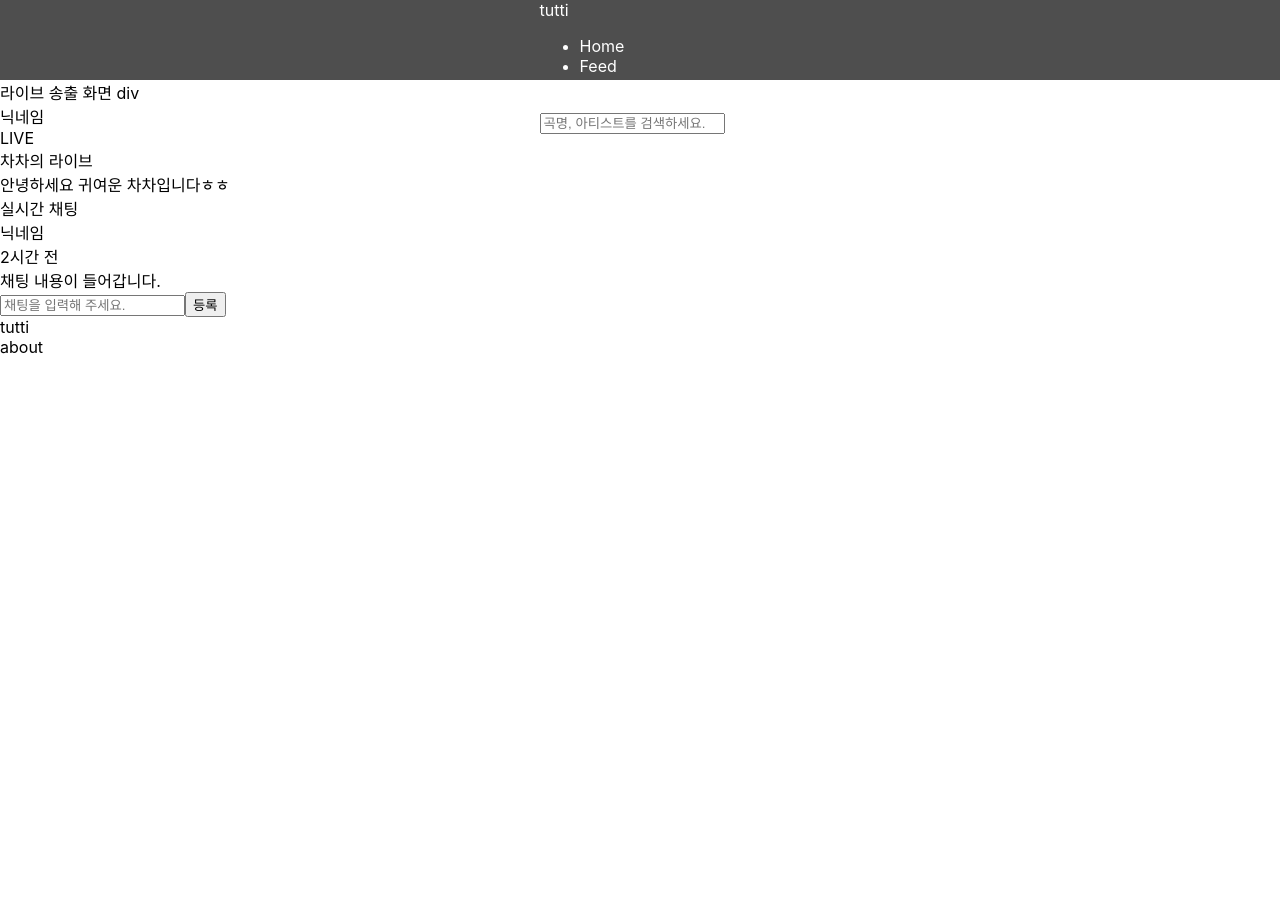
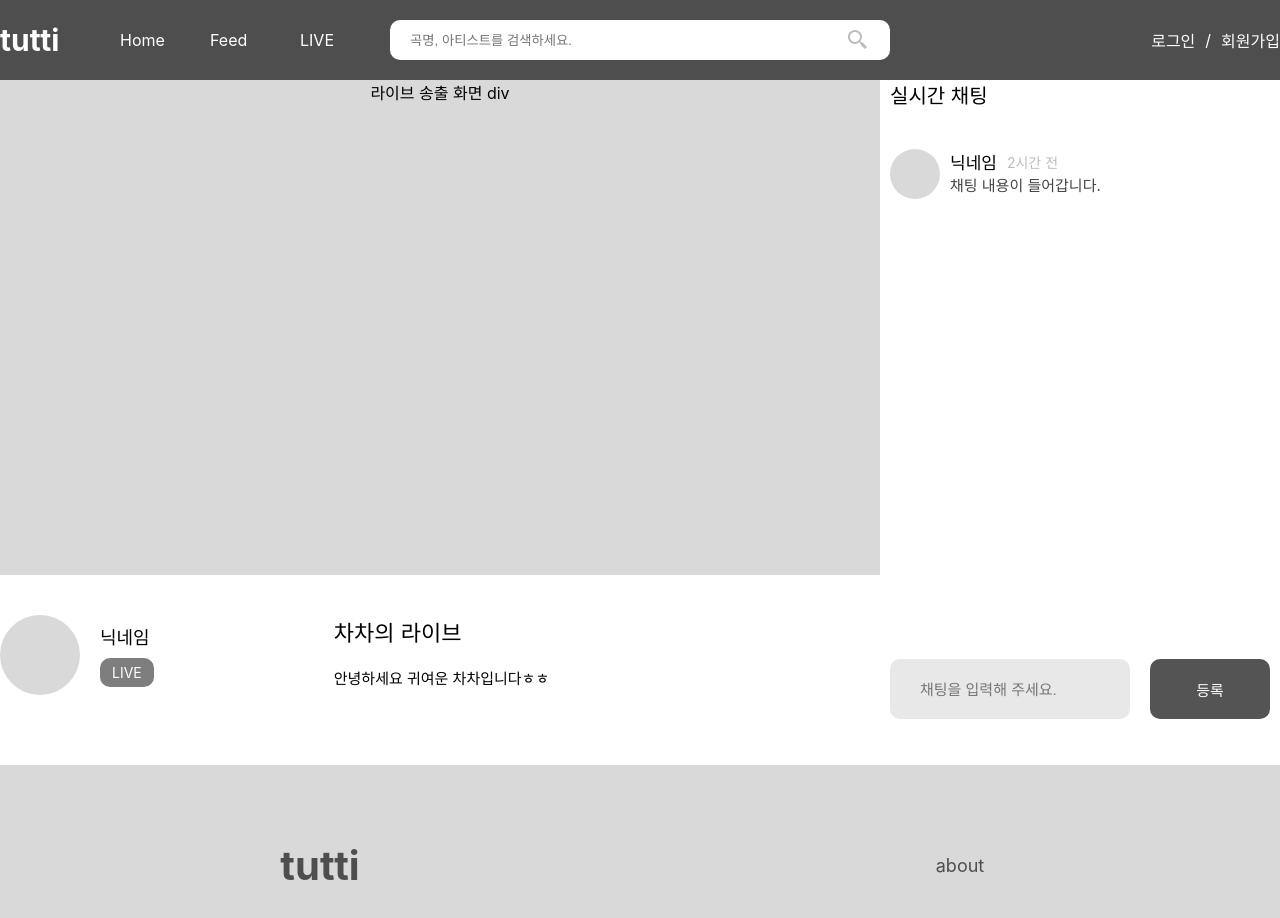
Before and after one commit to itsstacy/tuttimusicFE, a React (Create React App) app: page /live in a window 1280 px wide. Shown: the top 918 px of the page. Before the commit the page ends 800 px from the top, so only its background shows below. Built offline with nearby package versions, Linux system fonts and the light colour scheme.

Commit message:
App.css 파일로 기존 styled 컴포넌트 css 합치는 작업

```diff
--- a/src/styles/App.css
+++ b/src/styles/App.css
@@ -1607,3 +1607,602 @@
 }
 
 /* MYEDIT PAGE END */
+
+/* Upload start */
+
+.upload-wrap {
+  width: 1280px;
+}
+
+.upload-title {
+  margin: 0;
+  margin-top: 50px;
+  font-size: 36px;
+  font-weight: bold;
+  color: #000;
+}
+
+.upload-subtitle {
+  margin: 0;
+  margin-top: 16px;
+  margin-bottom: 60px;
+  font-size: 16px;
+}
+
+.upload-form {
+  border-top: 1px solid #E8E8E8;
+  display: flex;
+  flex-direction: column;
+  padding: 50px 105px;
+}
+
+.upload-label {
+  position: relative;
+  margin-bottom: 70px;
+  display: flex;
+  flex-direction: row;
+}
+
+.upload-label-span {
+  display: block;
+  width: 220px;
+  font-size: 20px;
+}
+
+.upload-input {
+  width: 850px;
+  height: 60px;
+  background-color: #E8E8E8;
+  border: none;
+  outline: none;
+  border-radius: 10px;
+  padding: 0 30px;
+  font-size: 18px;
+}
+
+.upload-input::placeholder {
+  color: #a8a8a8;
+}
+
+.upload-label textarea {
+  padding-top: 15px;
+  height: 160px;
+  resize: none;
+}
+
+.upload-selected {
+  width: 850px;
+  height: 60px;
+  background-color: #E8E8E8;
+  border: none;
+  outline: none;
+  border-radius: 10px;
+  padding: 0 30px;
+  font-size: 18px;
+  line-height: 60px;
+  color: #a8a8a8;
+}
+
+input[type=radio] {
+  display: none;
+}
+
+.upload-select-option {
+  display: block;
+  width: 850px;
+  height: 60px;
+  background-color: #fff;
+  border: none;
+  outline: none;
+  border-radius: 10px;
+  padding: 0 30px;
+  font-size: 18px;
+  line-height: 60px;
+  color: #A8A8A8;
+  cursor: pointer;
+}
+
+.upload-options-container {
+  position: absolute;
+  border: 1px solid rgb(200, 202, 210);
+  border-top: none;
+  background-color: #FFF;
+  width: 850px;
+  border-radius: 10px;
+  overflow: hidden;
+  z-index: 1;
+  box-shadow: 0 5px 10px -3px grey;
+}
+
+.upload-image-wrap {
+  display: flex;
+  margin-bottom: 70px;
+}
+
+.upload-image-box {
+  width: 1060px;
+  display: flex;
+  align-items: flex-end;
+
+}
+
+.upload-label-button {
+  width: 180px;
+  height: 60px;
+  line-height: 60px;
+  background-color: #7E7E7E;
+  border-radius: 10px;
+  font-size: 15px;
+  color: #fff;
+  text-align: center;
+  margin-left: 40px;
+  cursor: pointer;
+}
+
+#upload-image {
+  display: none;
+}
+
+
+.upload-image-preview {
+  width: 290px;
+  height: 290px;
+  background-color: #E8E8E8;
+  border-radius: 10px;
+}
+
+.upload-image-name-wrap {
+  width: 310px;
+  vertical-align: middle;
+  display: flex;
+  align-items: flex-end;
+
+}
+
+#upload-image-name {
+  margin-left: 10px;
+  width: 310px;
+  height: 100%;
+  resize: none;
+  border: none;
+  outline: none;
+  cursor: default;
+  vertical-align: center;
+}
+
+#upload-input-color {
+  width: 770px;
+}
+
+.upload-color-wrap {
+  position: relative;
+}
+
+.upload-color {
+  width: 60px;
+  height: 60px;
+  margin-left: 20px;
+  border-radius: 10px;
+}
+
+.hex-color {
+  width: 200px;
+  height: 200px;
+  position: absolute;
+  display: flex;
+  z-index: 22;
+  bottom: 10px;
+  right: -220px;
+}
+
+.upload-music-wrap {
+  display: flex;
+  margin-bottom: 70px;
+}
+
+#upload-music-icon {
+  font-size: 24px;
+  color: #4E4E4E;
+  position: absolute;
+  z-index: 22;
+  margin-top: 18px;
+  margin-left: 30px;
+  cursor: pointer;
+}
+
+#upload-music {
+  display: none;
+}
+
+#upload-input-music {
+  padding: 0 70px;
+}
+
+.upload-button {
+  width: 200px;
+  height: 60px;
+  background-color: #4E4E4E;
+  color: #fff;
+  border: none;
+  border-radius: 10px;
+  font-size: 22px;
+  margin: 0 auto;
+}
+
+/* Upload end */
+
+
+/* Navbar start */
+
+.nav-wrap {
+  display: flex;
+  flex-direction: row;
+  justify-content: flex-start;
+  align-items: center;
+  width: 1280px;
+}
+
+.logo {
+  width: 120px;
+  font-size: 30px;
+  font-weight: bold;
+  cursor: pointer;
+}
+
+.nav ul {
+  list-style: none;
+  margin: 0;
+  padding: 0;
+}
+
+.nav ul li {
+  width: 50px;
+  float: left;
+  margin-right: 40px;
+  cursor: pointer;
+}
+
+.search {
+  position: relative;
+}
+
+.search input {
+  width: 500px;
+  height: 40px;
+  border-radius: 10px;
+  border: none;
+  padding: 0 50px 0 20px;
+  outline: none;
+}
+
+#search-icon {
+  font-size: 24px;
+  position: absolute;
+  right: 20px;
+  top: 8px;
+  color: #BCBCBC;
+  cursor: pointer;
+}
+
+.user-box {
+  width: 390px;
+  display: flex;
+  flex-direction: row;
+  justify-content: flex-end;
+}
+
+.login-state {
+  display: flex;
+  flex-direction: row;
+  align-items: center;
+  justify-content: space-between;
+}
+
+.login-state div {
+  cursor: pointer;
+}
+
+.user-upload {
+  margin-right: 40px;
+}
+
+.user-image {
+  width: 40px;
+  height: 40px;
+  background-color: #D9D9D9;
+  border-radius: 40px;
+  margin-right: 12px;
+  cursor: pointer;
+}
+
+#down-icon {
+  font-size: 16px;
+  margin-left: 5px;
+  cursor: pointer;
+}
+
+.toggle-wrap {
+  position: absolute;
+  width: 100%;
+  display: flex;
+  justify-content: center;
+}
+
+.user-toggle-box {
+  width: 1280px;
+  display: flex;
+  justify-content: flex-end;
+}
+
+.user-login-toggle {
+  width: 140px;
+  background-color: #7E7E7E;
+  list-style: none;
+  padding: 20px;
+  margin-top: 10px;
+  text-align: center;
+  border-radius: 10px;
+  color: #fff;
+  z-index: 999;
+}
+
+.user-login-toggle li {
+  margin-bottom: 20px;
+  cursor: pointer;
+}
+
+.user-login-toggle li:last-child {
+  margin-bottom: 0;
+}
+
+.logout-state {
+  display: flex;
+  flex-direction: row;
+  align-items: center;
+  margin-left: 100px;
+  font-size: 16px;
+}
+
+.logout-state div {
+  cursor: pointer;
+}
+
+.user-slash {
+  margin: 0 10px;
+}
+
+/* Navbar end */
+
+
+/* Footer start */
+
+.Footer {
+  width: 100%;
+  height: 200px;
+  background-color: #D9D9D9;
+  color: #4E4E4E;
+  display: flex;
+  justify-content: center;
+}
+
+.footer-wrap {
+  width: 100%;
+  display: flex;
+  flex-direction: row;
+  justify-content: center;
+  align-items: center;
+}
+
+.footer-box {
+  width: 50%;
+  display: flex;
+  flex-direction: row;
+  justify-content: center;
+  align-items: center;
+}
+
+.footer-logo {
+  font-size: 40px;
+  font-weight: bold;
+  margin: 0 50px;
+}
+
+.footer-about {
+  display: flex;
+  flex-direction: row;
+  justify-content: center;
+  align-items: center;
+}
+
+.footer-about-about {
+  font-size: 18px;
+  margin: 0 50px;
+}
+
+.footer-ul {
+  display: flex;
+  flex-direction: column;
+  justify-content: center;
+}
+
+.footer-about ul {
+  list-style: none;
+  margin: 0;
+  padding: 0;
+  margin: 20px 0;
+}
+
+.footer-about ul li {
+  float: left;
+  margin-right: 30px;
+  font-size: 14px;
+  cursor: pointer;
+}
+
+.footer-about ul li:first-child {
+  font-weight: bold;
+}
+
+/* Footer end */
+
+
+/* Live start */
+.live-wrap {
+  width:100%;
+  display:flex;
+  justify-content: center;
+}
+
+.live-box {
+  width:1280px;
+  display:flex;
+  flex-direction: row;
+}
+
+.live-view {
+  width:880px;
+  height:495px;
+  background-color:#D9D9D9;
+  margin-bottom: 40px;
+  text-align: center;
+}
+
+.live-info {
+  display: flex;
+  flex-direction: row;
+  padding-bottom: 40px;
+  margin-bottom: 30px;
+}
+
+#live-info-image {
+  width:80px;
+  height:80px;
+  border-radius: 80px;
+  background-color:#D9D9D9;
+  margin-right:20px;
+}
+
+.live-info-user {
+  display: flex;
+  flex-direction: column;
+  justify-content: space-evenly;
+  margin-right: 180px;
+}
+
+#live-info-user-name {
+  font-size: 18px;
+}
+
+#live-info-user-live {
+  font-size: 14px;
+  background-color:#7E7E7E;
+  padding:6px 12px;
+  color:#fff;
+  border-radius: 10px;
+  text-align: center;
+}
+
+.live-info-title {
+  display:flex;
+  flex-direction: column;
+}
+
+#live-info-title-main {
+  font-size: 22px;
+  margin-bottom: 20px;
+}
+
+#live-info-title-sub {
+  font-size: 15px;
+}
+
+.live-chat {
+  display: flex;
+  flex-direction:column;
+  width:380px;
+  height:685px;
+  margin-left:10px;
+}
+
+#live-chat-title {
+  font-size: 20px;
+  margin-bottom:40px;
+}
+
+.live-chat-box {
+  display: flex;
+  flex-direction: row;
+  justify-content: space-between;
+  margin-bottom: 50px;
+
+}
+
+
+#live-chat-user-input {
+  width:240px;
+  background-color: #E8E8E8;
+  border:none;
+  outline: none;
+  padding: 15px 30px;
+  border-radius: 10px;
+  font-size: 15px;
+}
+
+#live-chat-user-button {
+  width:120px;
+  height: 60px;
+  background-color: #545454;
+  color:#fff;
+  border:none;
+  outline:none;
+  border-radius: 10px;
+  text-align: center;
+  font-size: 15px;
+}
+
+.live-chat-list {
+  display: flex;
+  flex-direction: column;
+}
+
+.live-chat-list-box {
+  display: flex;
+  flex-direction: row;
+  margin-bottom: 25px;
+  height:485px;
+}
+
+.live-chat-user-image-other {
+  width: 50px;
+  height: 50px;
+  border-radius: 50px;
+  background-color:#D9D9D9;
+}
+
+.live-chat-list-info-wrap {
+  margin-left: 10px;
+}
+
+.live-chat-list-info {
+  display: flex;
+  flex-direction: row;
+  align-items: center;
+}
+
+
+#live-chat-list-name {
+  font-size: 17px;
+  margin-right: 10px;
+}
+
+#live-chat-list-time {
+  font-size: 14px;
+  color: #BCBCBC;
+}
+
+#live-chat-list-text {
+  font-size: 15px;
+  color:#434343;
+  }
+
+  /* Live end */
```
